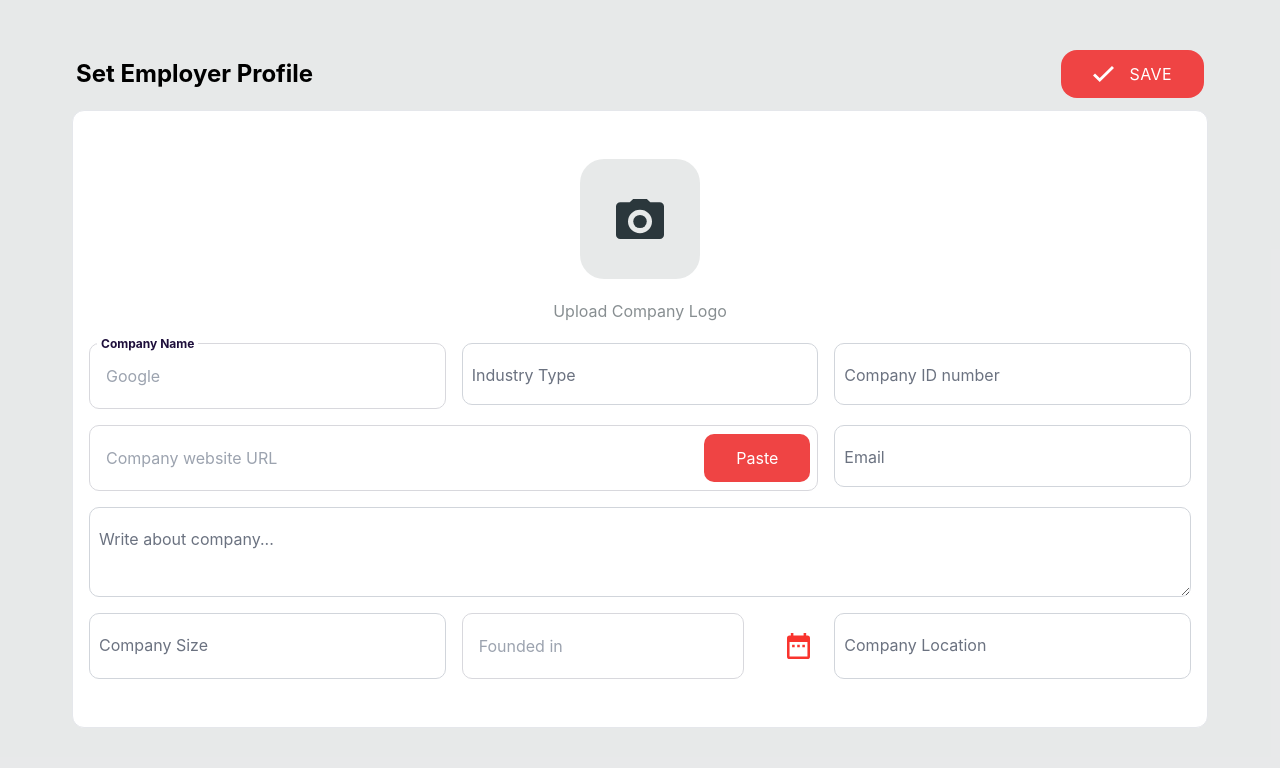
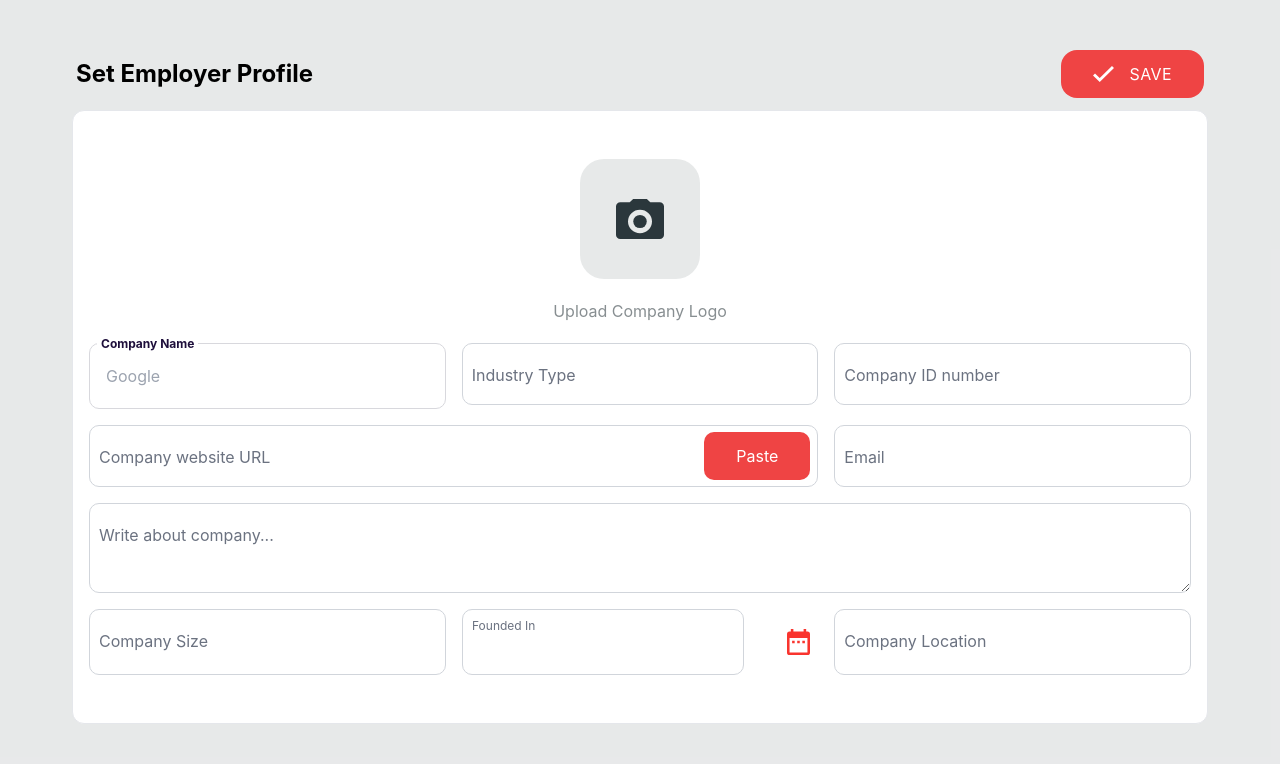
Before and after one commit to githubcronj/employer-consultant-frontend, a Next.js app: page /profile in a window 1280 px wide. Shown: the part 514-1282 px from the top of the page. Built offline with nearby package versions, Linux system fonts and the light colour scheme.

Commit message:
validation fixes

```diff
--- a/pages/profile.js
+++ b/pages/profile.js
@@ -193,7 +193,7 @@ const profile = () => {
             <div className="relative">
               <input
                 type="text"
-                id="indu  stry"
+                id="industry"
                 placeholder=" "
                 required
                 style={errors.industry ? { borderColor: "red" } : {}}
@@ -236,13 +236,18 @@ const profile = () => {
                 <input
                   type="text"
                   id="companyURL"
-                  placeholder="Company website URL"
+                  placeholder=" "
                   required
                   style={errors.companyURL ? { borderColor: "red" } : {}}
-                  className="py-5 px-4 border rounded-[10px] border-[#D8D8DD] w-full"
+                  // className="py-5 px-4 border rounded-[10px] border-[#D8D8DD] w-full"
+                  className="block py-5 px-4 w-full text-sm text-gray-900 dark:bg-gray-700 border rounded-[10px] border-[#D8D8DD] border-gray-300 appearance-none dark:text-white dark:border-gray-600 dark:focus:border-blue-500 focus:outline-none focus:ring-0 focus:border-blue-600 peer"
                   value={formValues.companyURL}
                   onChange={handleChange}
                 />
+                <label
+                for="companyUR"
+                className="absolute my-1 text-gray-500 dark:text-gray-400 duration-300 transform -translate-y-4 scale-75 top-4 z-10 origin-[0] left-2.5 peer-focus:text-blue-600 peer-focus:dark:text-blue-500 peer-placeholder-shown:scale-100 peer-placeholder-shown:translate-y-0 peer-focus:scale-75 peer-focus:-translate-y-4"
+              >Company website URL</label>
                 <button
                   className=" absolute right-2 px-6 sm:px-8 py-3 bg-red-500 text-white rounded-[10px]"
                   onClick={handlePaste}
@@ -316,17 +321,23 @@ const profile = () => {
             {/*  */}
             <div>
               <div className="relative flex items-center">
+
                 <DatePicker
                   id="founded"
-                  placeholderText="Founded in"
+                  placeholderText=" "
                   required
                   style={errors.founded ? { borderColor: "red" } : {}}
-                  className="py-5 px-4 border rounded-[10px] border-[#D8D8DD] w-full"
+                  // className="py-5 px-4 border rounded-[10px] border-[#D8D8DD] w-full"
+                  className={`block py-5 px-4 w-full text-gray-900 dark:bg-gray-700 border rounded-[10px] border-[#D8D8DD] border-gray-300 appearance-none dark:text-white dark:border-gray-600 dark:focus:border-blue-500 focus:outline-none focus:ring-0 focus:border-blue-600 peer ${errors.founded ? "border-[#ff0000]" : ""}`}
                   selected={formValues.founded}
                   onChange={(date) =>
                     handleChange({ target: { id: "founded", value: date } })
                   }
                 />
+                <label
+                for="founded"
+                className="absolute my-1 text-gray-500 dark:text-gray-400 duration-300 transform -translate-y-4 scale-75 top-4 z-10 origin-[0] left-2.5 peer-focus:text-blue-600 peer-focus:dark:text-blue-500 peer-placeholder-shown:scale-100 peer-placeholder-shown:translate-y-0 peer-focus:scale-75 peer-focus:-translate-y-4"
+              >Founded In </label>
                 <img
                   src="/Assets/calendar.svg"
                   alt="calendar"
@@ -335,6 +346,7 @@ const profile = () => {
                 />{" "}
               </div>{" "}
               {renderErrorMessage("founded")}{" "}
+
             </div>
 
             {/*  */}
```
